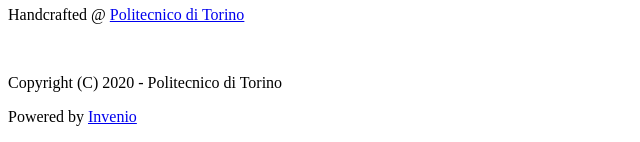
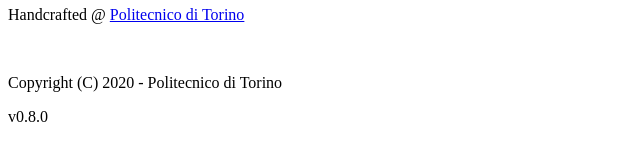
Before and after one commit to open-education-polito/fare-invenio-framework, a Python web app: template fare/theme/templates/fare/footer.html in a window 1280 px wide. Shown: the part 1550-1692 px from the top of the page, without its empty margins (0-640 px from the left). Run offline with Jinja, Linux system fonts and the light colour scheme; the template is opened without the code that fills it, so the values that code supplies are empty.

Commit message:
chore: bump FARE to 0.8.0

```diff
--- a/fare/theme/templates/fare/footer.html
+++ b/fare/theme/templates/fare/footer.html
@@ -62,7 +62,7 @@
         Copyright (C) 2020 - Politecnico di Torino
       </p>
       <p class="text-center">
-        {% trans link="http://inveniosoftware.org" %}Powered by <a href="{{link}}">Invenio</a>{% endtrans %}
+        v0.8.0
       </p>
     </div>
 
--- a/fare/version.py
+++ b/fare/version.py
@@ -13,4 +13,4 @@ and parsed by ``setup.py``.
 
 from __future__ import absolute_import, print_function
 
-__version__ = '0.7.1'
+__version__ = '0.8.0'
```
